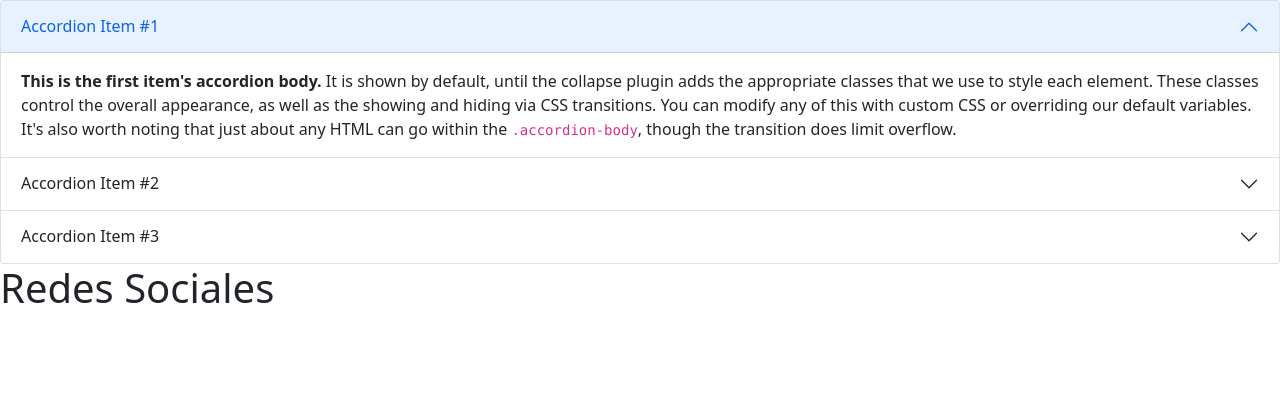
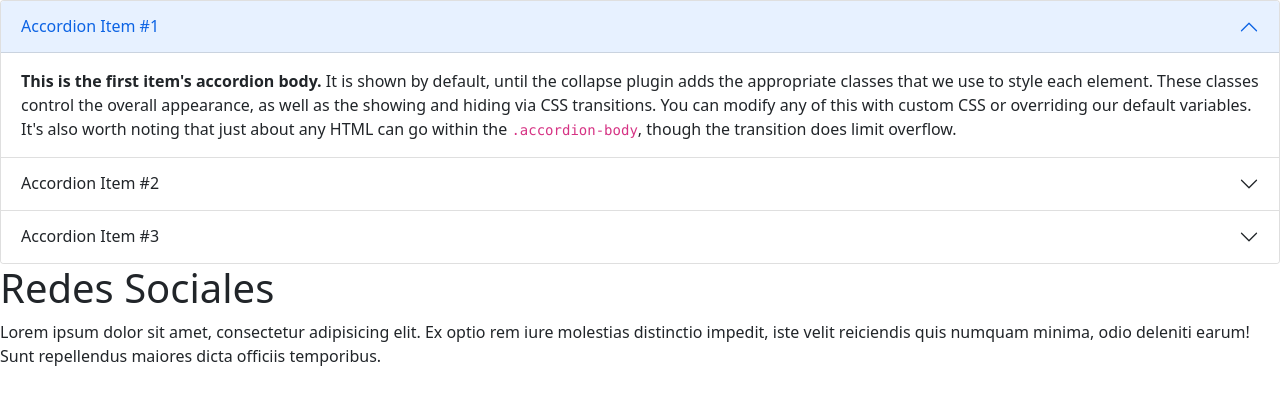
Before and after one commit to MajoJacome13/modulo9, a website: page index.html in a window 1280 px wide. Drawn offline with nearby package versions, Linux system fonts and the light colour scheme.

Commit message:
add paragraph to Redes Sociales

```diff
--- a/index.html
+++ b/index.html
@@ -155,6 +155,7 @@
   </div>
   <section>
     <h1>Redes Sociales</h1>
+    <p>Lorem ipsum dolor sit amet, consectetur adipisicing elit. Ex optio rem iure molestias distinctio impedit, iste velit reiciendis quis numquam minima, odio deleniti earum! Sunt repellendus maiores dicta officiis temporibus.</p>
   </section>
 
     <script src="https://cdn.jsdelivr.net/npm/bootstrap@5.1.3/dist/js/bootstrap.bundle.min.js" integrity="sha384-ka7Sk0Gln4gmtz2MlQnikT1wXgYsOg+OMhuP+IlRH9sENBO0LRn5q+8nbTov4+1p" crossorigin="anonymous"></script>
```
